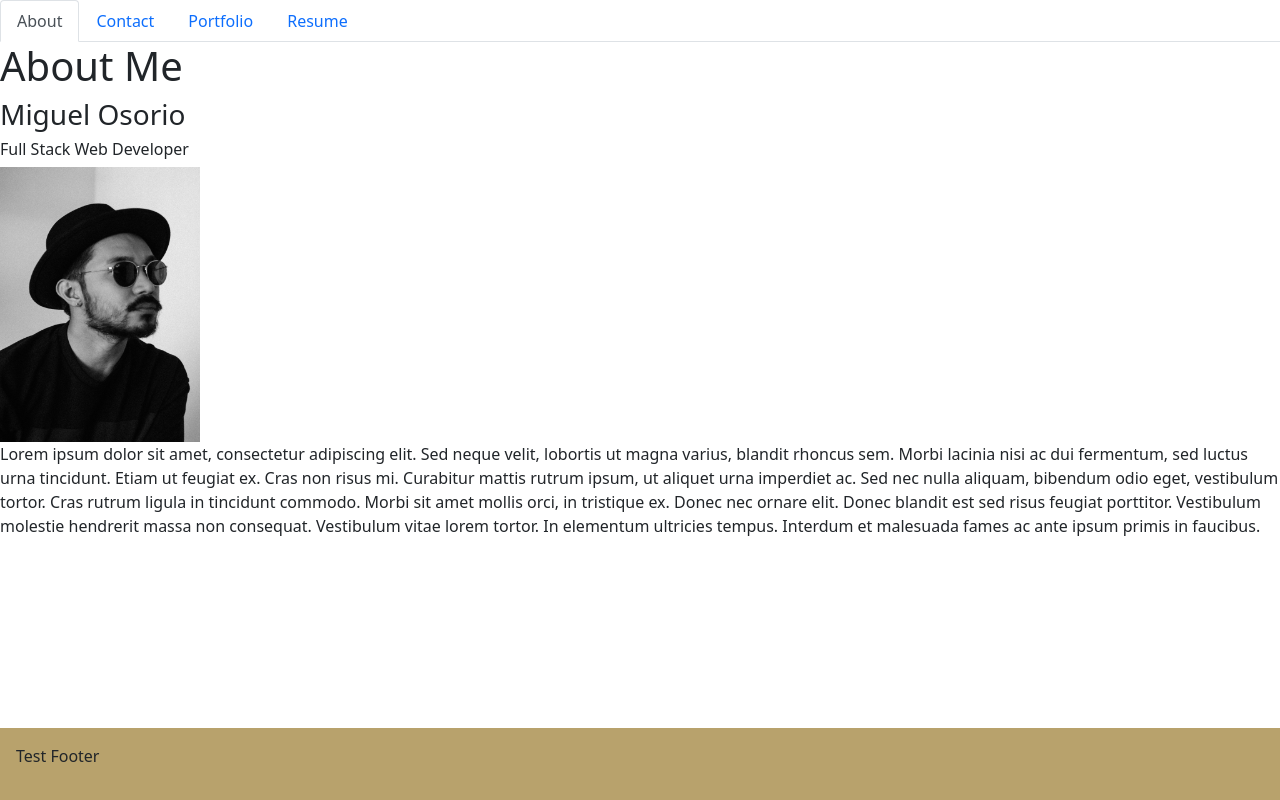
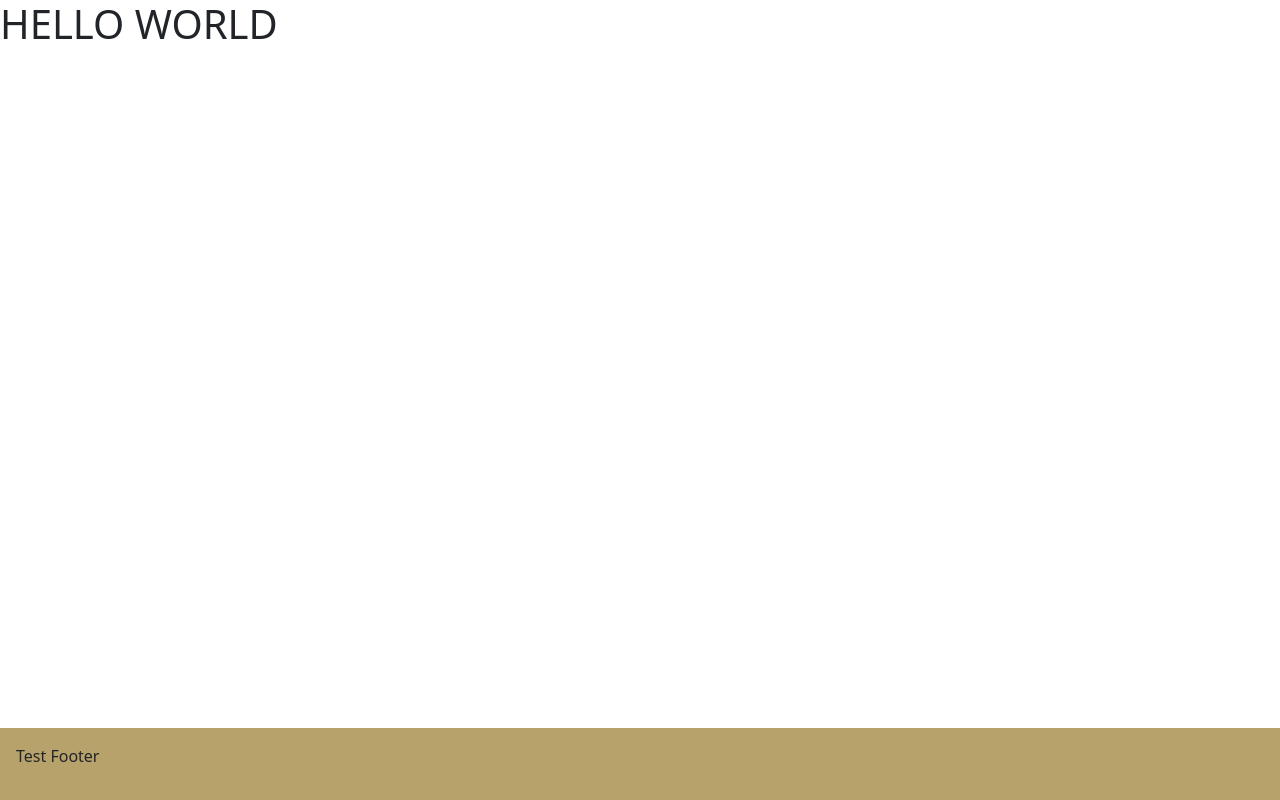
Before and after one commit to miguelxosorio/hello-there, a React (Create React App) app: page / in a window 1280 px wide. Built offline with nearby package versions, Linux system fonts and the light colour scheme.

Commit message:
resetting code

```diff
--- a/src/App.js
+++ b/src/App.js
@@ -1,15 +1,10 @@
 import React from 'react';
-import Container from './components/Container';
 
 function App() {
   return (
     // Put Container here
     <div>
-      <main>
-        <div>
-          <Container />
-        </div>
-      </main>
+      <h1> HELLO WORLD </h1>
     </div>
   );
 }
--- a/src/components/Container.js
+++ /dev/null
@@ -1,43 +0,0 @@
-import React, { useState } from 'react';
-import Nav from './Nav';
-import About from './pages/About';
-import Contact from './pages/Contact';
-import Portfolio from './pages/Portfolio';
-import Resume from './pages/Resume';
-
-function Container() {
-    // use state setting default state on the About page
-    const [ currentPage, setCurrentPage ] = useState('About');
-
-    // page render function - conditional rendering
-    const render = () => {
-        // render the About page
-        if(currentPage === 'About') {
-            return <About />
-        }
-        // Contact page
-        if(currentPage === 'Contact') {
-            return <Contact />
-        }
-        // Porfolio page
-        if(currentPage === 'Portfolio') {
-            return <Portfolio />
-        }
-        // Resume page
-        if(currentPage === 'Resume') {
-            return <Resume />
-        }
-    }
-
-    // change page function passing in page
-    const pageChange = (page) => setCurrentPage(page)
-
-  return (
-    <div>
-        <Nav currentPage={currentPage} pageChange={pageChange}/>
-        {render()}
-    </div>
-  );
-}
-
-export default Container;
--- a/src/components/Nav.js
+++ /dev/null
@@ -1,26 +0,0 @@
-import React from "react";
-
-function Nav({ currentPage, pageChange }) {
-    console.log(currentPage);
-    return (
-    <div>
-        <ul className="nav nav-tabs">
-            <li className="nav-item">
-                {/* ternary operators for if condition - */}
-                <a href="#about" onClick={() => pageChange('About')} className={currentPage === 'About' ? 'nav-link active' : 'nav-link'}>About</a>
-            </li>
-            <li className="nav-item">
-                <a href="#contact" onClick={() => pageChange('Contact')} className={currentPage === 'Contact' ? 'nav-link active' : 'nav-link'}>Contact</a>
-            </li>
-            <li className="nav-item">
-                <a href="#portfolio" onClick={() => pageChange('Portfolio')} className={currentPage === 'Portfolio' ? 'nav-link active' : 'nav-link'}>Portfolio</a>
-            </li>
-            <li className="nav-item">
-                <a href="#resume" onClick={() => pageChange('Resume')} className={currentPage === 'Resume' ? 'nav-link active' : 'nav-link'}>Resume</a>
-            </li>
-        </ul>
-    </div>
-    )
-}
-
-export default Nav;
--- a/src/components/pages/About.js
+++ /dev/null
@@ -1,40 +0,0 @@
-// This can be the homepage
-import React from "react";
-
-function About () {
-    // default page
-    return (
-        <div>
-            {/* title div */}
-            <div>
-                <h1>About Me</h1>
-            </div>
-            {/* name div */}
-            <div>
-                <h3>Miguel Osorio</h3>
-                <h6>Full Stack Web Developer</h6>
-            </div>
-            {/* img div */}
-            <div>
-                <img src={require('../../assets/display-photo/dp.jpg')} width="200" height="275" alt="display img" />
-            </div>
-            {/* Bio div*/}
-            <div>
-                <p>
-                    Lorem ipsum dolor sit amet, consectetur adipiscing elit. Sed neque
-                    velit, lobortis ut magna varius, blandit rhoncus sem. Morbi lacinia nisi
-                    ac dui fermentum, sed luctus urna tincidunt. Etiam ut feugiat ex. Cras
-                    non risus mi. Curabitur mattis rutrum ipsum, ut aliquet urna imperdiet
-                    ac. Sed nec nulla aliquam, bibendum odio eget, vestibulum tortor. Cras
-                    rutrum ligula in tincidunt commodo. Morbi sit amet mollis orci, in
-                    tristique ex. Donec nec ornare elit. Donec blandit est sed risus feugiat
-                    porttitor. Vestibulum molestie hendrerit massa non consequat. Vestibulum
-                    vitae lorem tortor. In elementum ultricies tempus. Interdum et malesuada
-                    fames ac ante ipsum primis in faucibus.
-                </p>
-            </div>
-        </div>
-    )
-}
-
-export default About;
--- a/src/components/pages/Contact.js
+++ /dev/null
@@ -1,22 +0,0 @@
-import React from "react";
-
-function Contact() {
-  return (
-      <section>
-          <h1>Contact Me</h1>
-            <form>
-                <div>
-                    <input name="name" placeholder="Name"></input>
-                </div>
-                <div>
-                    <input name="email" placeholder="Email"></input>
-                </div>
-                <div>
-                    <textarea name="message" rows="5" placeholder="Message"></textarea>
-                </div>
-            </form>
-      </section>
-  )
-}
-
-export default Contact;
--- a/src/components/pages/Portfolio.js
+++ /dev/null
@@ -1,28 +0,0 @@
-import React from "react";
-
-function Portfolio () {
-    return(
-        // container
-        <div>
-            <div>
-                <h1>Portfolio</h1>
-            </div>
-            {/* carousel */}
-            <div>
-                {/* card */}
-                <div class="card mb-3">
-                    <a href="https://miguelxosorio.github.io/weather-dashboard/"><img src={require('../../assets/gif/wdb.gif')} className="card-img-top" alt="weather dashboard app"></img></a>
-                <div class="card-body">
-                    <h5 class="card-title">Weather Dashboard</h5>
-                    <p class="card-text">This is a weather dashboard app, Click the image to take you to the app</p>
-                </div>
-                <div>
-                    <a href="https://github.com/miguelxosorio/weather-dashboard"><button>Github</button></a>
-                </div>
-            </div>
-            </div>
-        </div>
-    )
-}
-
-export default Portfolio;
--- a/src/components/pages/Resume.js
+++ /dev/null
@@ -1,32 +0,0 @@
-import React from "react";
-
-function Resume() {
-    return(
-        <div>
-            <div>
-                <h1>Resume</h1>
-            </div>
-            <div>
-                <a href={require('../../assets/resume/resume.pdf')}><button>Resume</button></a>
-            </div>
-            <div>
-                <ul>
-                    <li>
-                        <p>HTML</p>
-                    </li>
-                    <li>
-                        <p>CSS</p>
-                    </li>
-                    <li>
-                        <p>Javascript</p>
-                    </li>
-                    <li>
-                        <p>Node</p>
-                    </li>
-                </ul>
-            </div>
-        </div>
-    )
-}
-
-export default Resume;
```
